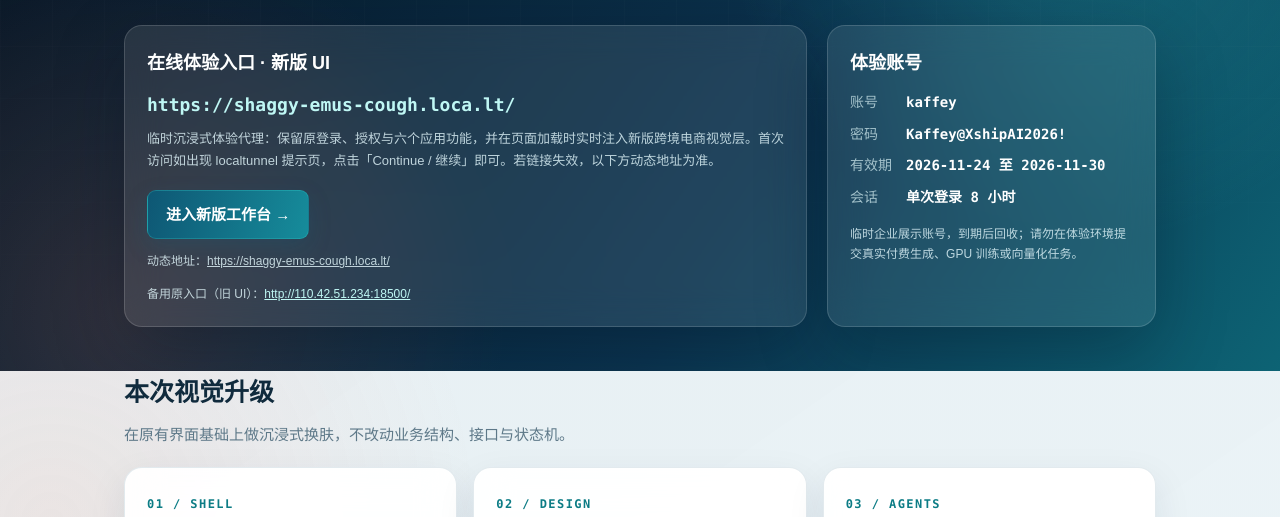
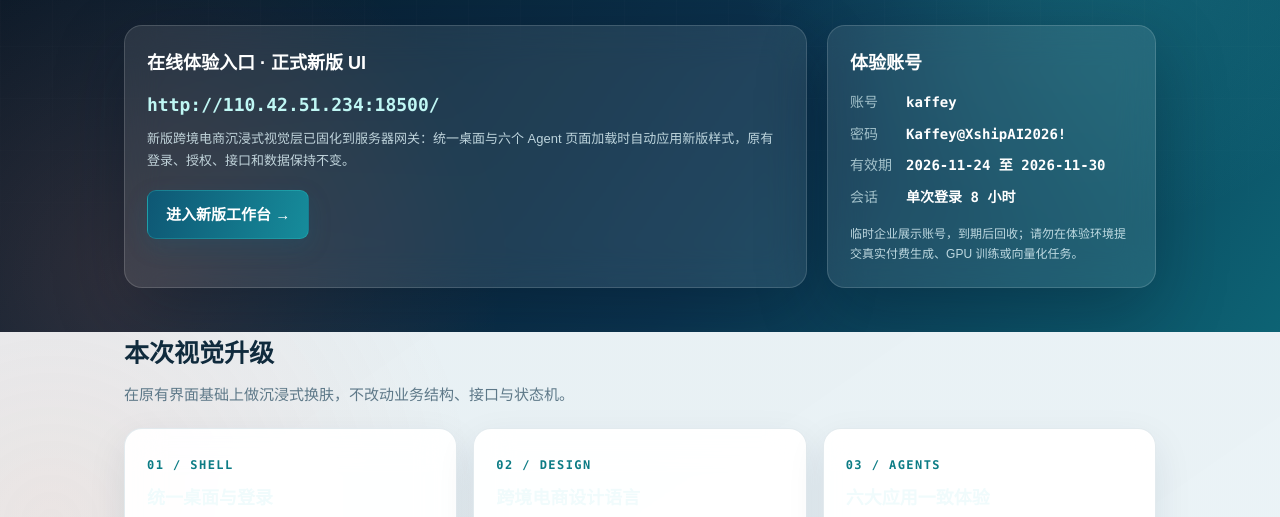
Before and after one commit to Ai-Kaffey/ai-workbench-showcase, a plain HTML site: page experience.html in a window 1280 px wide. Shown: the part 214-731 px from the top of the page. Drawn offline with Linux system fonts and the light colour scheme.

```diff
--- a/experience.html
+++ b/experience.html
@@ -49,12 +49,10 @@
     <p>统一桌面与六大 Agent 已完成视觉升级：深蓝夜航画布、港口网格、青蓝航线与珊瑚橙强调，保留原有功能、布局与操作流程，让商品从素材到全球上架的链路更清晰、更有代入感。</p>
     <div class="hero-grid">
       <section class="access">
-        <h2>在线体验入口 · 新版 UI</h2>
-        <a class="url" id="experience-url" href="https://rotten-gifts-work.loca.lt/" target="_blank" rel="noopener">https://rotten-gifts-work.loca.lt/</a>
-        <p style="margin-top:10px;color:rgba(225,245,250,.72);font-size:13px">临时沉浸式体验代理：保留原登录、授权与六个应用功能，并在页面加载时实时注入新版跨境电商视觉层。首次访问如出现 localtunnel 提示页，点击「Continue / 继续」即可。若链接失效，以下方动态地址为准。</p>
-        <a class="btn" id="experience-button" href="https://rotten-gifts-work.loca.lt/" target="_blank" rel="noopener">进入新版工作台 →</a>
-        <p style="margin-top:12px;color:rgba(225,245,250,.78);font-size:12px">动态地址：<a id="dynamic-url" href="https://github.com/Ai-Kaffey/ai-workbench-showcase/blob/main/active-experience-url.txt" target="_blank" rel="noopener">在 GitHub 查看当前地址</a></p>
-        <p style="margin-top:12px;color:rgba(225,245,250,.66);font-size:12px">备用原入口（旧 UI）：<a href="http://110.42.51.234:18500/" target="_blank" rel="noopener" style="color:#bff7f4">http://110.42.51.234:18500/</a></p>
+        <h2>在线体验入口 · 正式新版 UI</h2>
+        <a class="url" id="experience-url" href="http://110.42.51.234:18500/" target="_blank" rel="noopener">http://110.42.51.234:18500/</a>
+        <p style="margin-top:10px;color:rgba(225,245,250,.72);font-size:13px">新版跨境电商沉浸式视觉层已固化到服务器网关：统一桌面与六个 Agent 页面加载时自动应用新版样式，原有登录、授权、接口和数据保持不变。</p>
+        <a class="btn" id="experience-button" href="http://110.42.51.234:18500/" target="_blank" rel="noopener">进入新版工作台 →</a>
       </section>
       <section class="account">
         <h2>体验账号</h2>
@@ -95,34 +93,10 @@
     <h2>企业体验说明</h2>
     <p><strong>建议体验顺序：</strong><span class="pill">登录桌面</span><span class="pill">商境画布</span><span class="pill">Chunk Lab</span><span class="pill">智能检索</span><span class="pill">PicAgent</span><span class="pill">ComicFlow</span><span class="pill">CPPT</span></p>
     <p class="sub">当前演示入口使用 HTTP，浏览器可能提示「不安全」，这是临时测试环境；正式企业部署会绑定域名并启用公共可信 HTTPS。公开页面仅用于本次体验确认，账号口令请勿二次分发或截图公开。</p>
-    <p class="sub" style="margin-bottom:0"><strong>部署状态：</strong>新版视觉层、教程和源码已发布到本 GitHub 仓库；上方临时体验代理已实时注入新版 UI，可直接用于企业演示。原服务器容器入口仍是旧镜像，需有效 SSH / 宝塔凭据完成一次容器重建后，新版 UI 才会永久固化到六个 Agent 页面。</p>
+    <p class="sub" style="margin-bottom:0"><strong>部署状态：</strong>新版视觉层已通过服务器网关持久化生效，统一桌面、商境、PicAgent、ComicFlow、Chunk Lab、智能检索、CPPT 均已验证加载新版 CSS；临时代理已停用。源码、教程和展示资料同步发布在本 GitHub 仓库。</p>
   </section>
 </main>
 
-<script>
-  fetch('active-experience-url.txt?t=' + Date.now(), { cache: 'no-store' })
-    .then(response => response.text())
-    .then(url => {
-      const target = url.trim().replace(/\/$/, '') + '/';
-      if (!/^https:\/\/[a-z0-9-]+\.loca\.lt$/.test(url.trim())) return;
-      const link = document.getElementById('experience-url');
-      const button = document.getElementById('experience-button');
-      const dynamic = document.getElementById('dynamic-url');
-      link.textContent = target;
-      link.href = target;
-      button.href = target;
-      dynamic.textContent = target;
-      dynamic.href = target;
-    })
-    .catch(() => {
-      const fallback = 'https://rotten-gifts-work.loca.lt/';
-      const link = document.getElementById('experience-url');
-      const button = document.getElementById('experience-button');
-      link.textContent = fallback;
-      link.href = fallback;
-      button.href = fallback;
-    });
-</script>
 
 <footer><div class="wrap">XShipAI Workbench · 跨境电商 AI 内容生产全链路 · 企业体验确认页</div></footer>
 </body>
```
